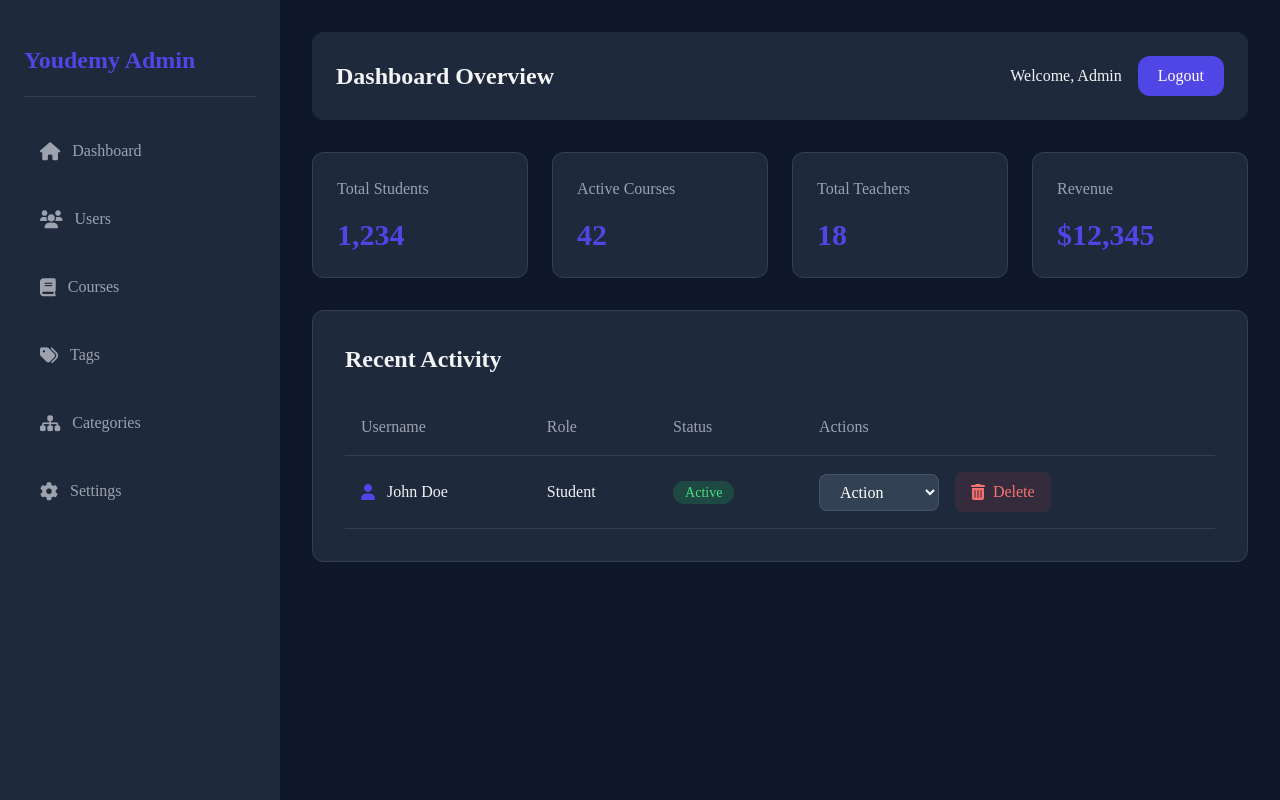
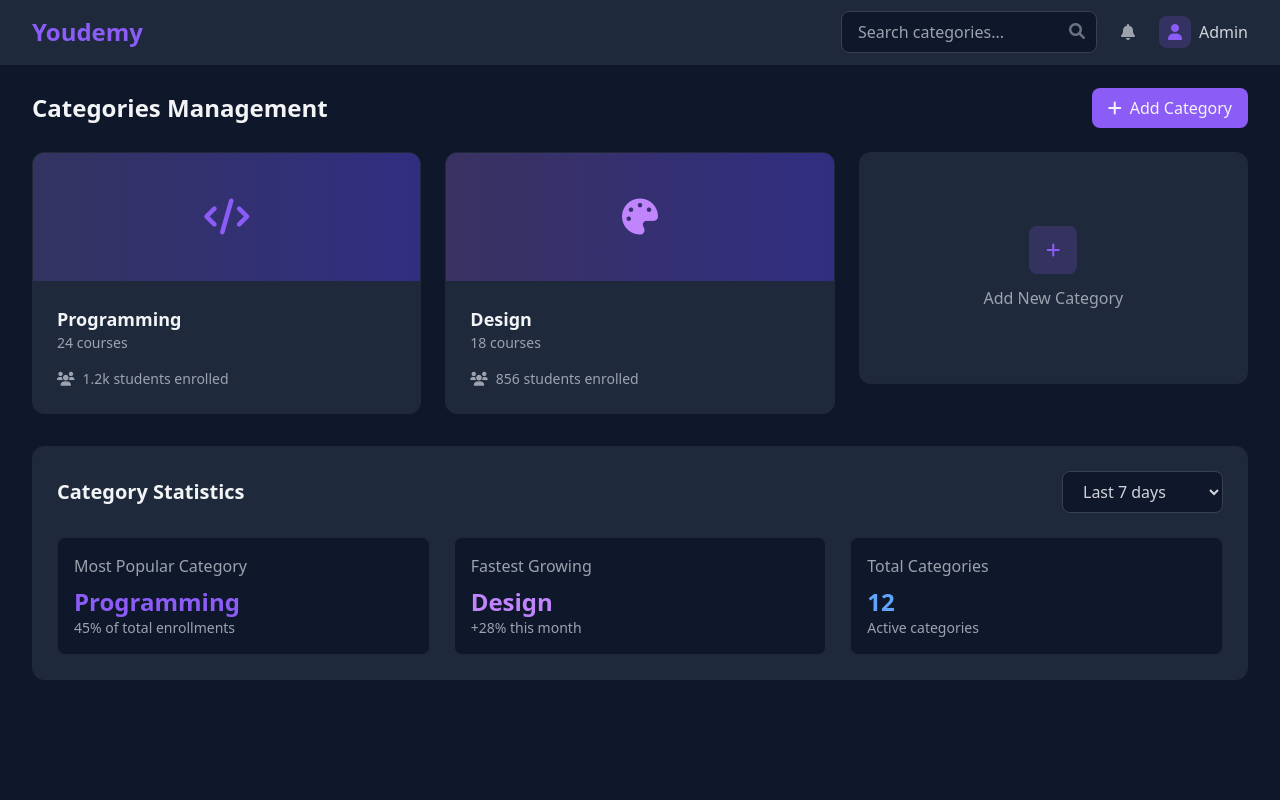
Before and after one commit to imanechadli-02/Youdemy, a PHP site: page /AdminPages/categories.php in a window 1280 px wide. Run offline with PHP 8.4, Linux system fonts and the light colour scheme; some libraries are stand-ins or nearby versions.

```diff
--- a/AdminPages/DashboardAdmin.php
+++ b/AdminPages/DashboardAdmin.php
@@ -74,7 +74,7 @@ session_start();
                 <h1 class="text-2xl font-bold">Dashboard Overview</h1>
                 <div class="flex items-center gap-4">
                     <span>Welcome, <?php echo htmlspecialchars($_SESSION['username'] ?? 'Admin'); ?></span>
-                    <a href="logout.php" class="px-5 py-2 bg-primary hover:bg-primary-dark text-white rounded-xl transition-all duration-300">Logout</a>
+                    <a href="../templates/logout.php" class="px-5 py-2 bg-primary hover:bg-primary-dark text-white rounded-xl transition-all duration-300">Logout</a>
                 </div>
             </div>
 
--- a/AdminPages/categories.php
+++ b/AdminPages/categories.php
@@ -11,7 +11,7 @@ session_start();
 <head>
     <meta charset="UTF-8">
     <meta name="viewport" content="width=device-width, initial-scale=1.0">
-    <title>Youdemy Admin Dashboard</title>
+    <title>Categories Management - Youdemy</title>
     <link rel="stylesheet" href="https://cdnjs.cloudflare.com/ajax/libs/font-awesome/6.0.0/css/all.min.css">
     <script src="https://cdn.tailwindcss.com"></script>
     <script>
@@ -19,129 +19,152 @@ session_start();
             theme: {
                 extend: {
                     colors: {
-                        primary: '#4f46e5',
-                        'primary-dark': '#4338ca',
-                        background: '#0f172a',
-                        'background-dark': '#1e1b4b',
-                        surface: '#1e293b',
-                        'surface-light': '#334155',
-                    },
+                        'dark': '#0f172a',
+                        'dark-light': '#1e293b',
+                        'primary': '#8b5cf6',
+                        'primary-dark': '#7c3aed',
+                        'surface': '#1e1b4b',
+                        'surface-dark': '#312e81'
+                    }
                 }
             }
         }
     </script>
 </head>
 
-<body class="bg-background text-gray-100 font-[Poppins]">
-    <div class="flex min-h-screen">
-        <!-- Sidebar -->
-        <div class="w-[280px] bg-surface p-6 transition-all duration-300">
-            <div class="py-5 border-b border-white/10 mb-6">
-                <h2 class="text-2xl font-bold text-primary">Youdemy Admin</h2>
+<body class="bg-dark text-gray-100">
+    <!-- Top Navigation -->
+    <nav class="bg-dark-light border-b border-gray-800 fixed w-full z-10">
+        <div class="max-w-7xl mx-auto px-4 sm:px-6 lg:px-8">
+            <div class="flex justify-between h-16">
+                <div class="flex items-center">
+                    <span class="text-2xl font-bold text-primary">Youdemy</span>
                 </div>
-            <div class="space-y-2">
-                <div onclick="location.href='DashboardAdmin.php'" class="flex items-center gap-3 p-4 rounded-xl cursor-pointer text-gray-400 hover:bg-surface-light hover:text-white hover:translate-x-1 transition-all duration-300">
-                    <i class="fas fa-home text-lg"></i>
-                    <span>Dashboard</span>
+                <div class="flex items-center gap-4">
+                    <div class="relative">
+                        <input type="text" placeholder="Search categories..."
+                               class="w-64 px-4 py-2 rounded-lg bg-dark border border-gray-700 focus:outline-none focus:border-primary text-gray-300">
+                        <i class="fas fa-search absolute right-3 top-3 text-gray-500"></i>
                     </div>
-                <div onclick="location.href='users.php'" class="flex items-center gap-3 p-4 rounded-xl cursor-pointer text-gray-400 hover:bg-surface-light hover:text-white hover:translate-x-1 transition-all duration-300">
-                    <i class="fas fa-users text-lg"></i>
-                    <span>Users</span>
+                    <button class="p-2 rounded-lg hover:bg-dark-light">
+                        <i class="fas fa-bell text-gray-400"></i>
+                    </button>
+                    <div class="flex items-center gap-2">
+                        <div class="w-8 h-8 rounded-lg bg-primary/20 flex items-center justify-center">
+                            <i class="fas fa-user text-primary"></i>
+                        </div>
+                        <span class="text-gray-300"><?php echo htmlspecialchars($_SESSION['username'] ?? 'Admin'); ?></span>
+                    </div>
+                </div>
+            </div>
+        </div>
+    </nav>
+
+    <!-- Main Content -->
+    <div class="pt-16 px-8">
+        <!-- Header -->
+        <div class="max-w-7xl mx-auto py-6">
+            <div class="flex justify-between items-center">
+                <h1 class="text-2xl font-bold text-gray-100">Categories Management</h1>
+                <button class="px-4 py-2 bg-primary hover:bg-primary-dark rounded-lg flex items-center gap-2 transition-all duration-300">
+                    <i class="fas fa-plus"></i>
+                    Add Category
+                </button>
+            </div>
         </div>
 
-                <div onclick="location.href='courses.php'" class="flex items-center gap-3 p-4 rounded-xl cursor-pointer text-gray-400 hover:bg-surface-light hover:text-white hover:translate-x-1 transition-all duration-300">
-                    <i class="fas fa-book text-lg"></i>
-                    <span>Courses</span>
+        <!-- Categories Grid -->
+        <div class="max-w-7xl mx-auto grid grid-cols-1 md:grid-cols-2 lg:grid-cols-3 gap-6 mb-8">
+            <!-- Category Card -->
+            <div class="bg-dark-light rounded-xl border border-gray-800 overflow-hidden group hover:border-primary/50 transition-all duration-300">
+                <div class="h-32 bg-gradient-to-r from-primary/20 to-surface-dark flex items-center justify-center">
+                    <i class="fas fa-code text-4xl text-primary"></i>
                 </div>
-                <div onclick="location.href='tags.php'" class="flex items-center gap-3 p-4 rounded-xl cursor-pointer text-gray-400 hover:bg-surface-light hover:text-white hover:translate-x-1 transition-all duration-300">
-                    <i class="fas fa-tags text-lg"></i>
-                    <span>Tags</span>
+                <div class="p-6">
+                    <div class="flex justify-between items-start mb-4">
+                        <div>
+                            <h3 class="text-lg font-semibold text-gray-100">Programming</h3>
+                            <p class="text-gray-400 text-sm">24 courses</p>
                         </div>
-                <div onclick="location.href='categories.php'" class="flex items-center gap-3 p-4 rounded-xl cursor-pointer text-gray-400 hover:bg-surface-light hover:text-white hover:translate-x-1 transition-all duration-300">
-                    <i class="fas fa-sitemap text-lg"></i>
-                    <span>Categories</span>
+                        <div class="flex items-center gap-2 opacity-0 group-hover:opacity-100 transition-all duration-300">
+                            <button class="p-2 hover:bg-dark rounded-lg text-blue-400">
+                                <i class="fas fa-edit"></i>
+                            </button>
+                            <button class="p-2 hover:bg-dark rounded-lg text-red-400">
+                                <i class="fas fa-trash-alt"></i>
+                            </button>
                         </div>
-                <div class="flex items-center gap-3 p-4 rounded-xl cursor-pointer text-gray-400 hover:bg-surface-light hover:text-white hover:translate-x-1 transition-all duration-300">
-                    <i class="fas fa-cog text-lg"></i>
-                    <span>Settings</span>
+                    </div>
+                    <div class="flex items-center gap-2 text-sm text-gray-400">
+                        <i class="fas fa-users"></i>
+                        <span>1.2k students enrolled</span>
                     </div>
                 </div>
             </div>
 
-        <!-- Main Content -->
-        <div class="flex-1 p-8">
-            <div class="flex justify-between items-center p-6 mb-8 bg-surface rounded-xl">
-                <h1 class="text-2xl font-bold">Dashboard Overview</h1>
-                <div class="flex items-center gap-4">
-                    <span>Welcome, <?php echo htmlspecialchars($_SESSION['username'] ?? 'Admin'); ?></span>
-                    <a href="logout.php" class="px-5 py-2 bg-primary hover:bg-primary-dark text-white rounded-xl transition-all duration-300">Logout</a>
+            <!-- Category Card -->
+            <div class="bg-dark-light rounded-xl border border-gray-800 overflow-hidden group hover:border-primary/50 transition-all duration-300">
+                <div class="h-32 bg-gradient-to-r from-purple-500/20 to-surface-dark flex items-center justify-center">
+                    <i class="fas fa-palette text-4xl text-purple-400"></i>
+                </div>
+                <div class="p-6">
+                    <div class="flex justify-between items-start mb-4">
+                        <div>
+                            <h3 class="text-lg font-semibold text-gray-100">Design</h3>
+                            <p class="text-gray-400 text-sm">18 courses</p>
+                        </div>
+                        <div class="flex items-center gap-2 opacity-0 group-hover:opacity-100 transition-all duration-300">
+                            <button class="p-2 hover:bg-dark rounded-lg text-blue-400">
+                                <i class="fas fa-edit"></i>
+                            </button>
+                            <button class="p-2 hover:bg-dark rounded-lg text-red-400">
+                                <i class="fas fa-trash-alt"></i>
+                            </button>
+                        </div>
+                    </div>
+                    <div class="flex items-center gap-2 text-sm text-gray-400">
+                        <i class="fas fa-users"></i>
+                        <span>856 students enrolled</span>
+                    </div>
                 </div>
             </div>
 
-            <!-- Statistics Cards -->
-            <div class="grid grid-cols-1 md:grid-cols-2 lg:grid-cols-4 gap-6 mb-8">
-                <div class="bg-surface p-6 rounded-xl border border-white/10 hover:-translate-y-1 transition-all duration-300">
-                    <h3 class="text-gray-400 mb-4">Total Students</h3>
-                    <p class="text-3xl font-bold text-primary">1,234</p>
+            <!-- Add Category Card -->
+            <div class="bg-dark-light rounded-xl border border-gray-800 border-dashed flex items-center justify-center h-[232px] cursor-pointer hover:border-primary/50 transition-all duration-300">
+                <div class="text-center">
+                    <div class="w-12 h-12 rounded-lg bg-primary/20 flex items-center justify-center mx-auto mb-3">
+                        <i class="fas fa-plus text-primary"></i>
                     </div>
-                <div class="bg-surface p-6 rounded-xl border border-white/10 hover:-translate-y-1 transition-all duration-300">
-                    <h3 class="text-gray-400 mb-4">Active Courses</h3>
-                    <p class="text-3xl font-bold text-primary">42</p>
+                    <p class="text-gray-400">Add New Category</p>
                 </div>
-                <div class="bg-surface p-6 rounded-xl border border-white/10 hover:-translate-y-1 transition-all duration-300">
-                    <h3 class="text-gray-400 mb-4">Total Teachers</h3>
-                    <p class="text-3xl font-bold text-primary">18</p>
-                </div>
-                <div class="bg-surface p-6 rounded-xl border border-white/10 hover:-translate-y-1 transition-all duration-300">
-                    <h3 class="text-gray-400 mb-4">Revenue</h3>
-                    <p class="text-3xl font-bold text-primary">$12,345</p>
             </div>
         </div>
 
-            <!-- Recent Activity -->
-            <div class="bg-surface p-8 rounded-xl border border-white/10">
-                <h2 class="text-2xl font-bold mb-6">Recent Activity</h2>
-                <div class="overflow-x-auto">
-                    <table class="w-full">
-                        <thead>
-                            <tr class="text-left border-b border-white/10">
-                                <th class="p-4 text-gray-400 font-medium">Username</th>
-                                <th class="p-4 text-gray-400 font-medium">Role</th>
-                                <th class="p-4 text-gray-400 font-medium">Status</th>
-                                <th class="p-4 text-gray-400 font-medium">Actions</th>
-                            </tr>
-                        </thead>
-                        <tbody>
-                            <tr class="border-b border-white/10">
-                                <td class="p-4">
-                                    <div class="flex items-center gap-3">
-                                        <i class="fas fa-user text-primary"></i>
-                                        <span>John Doe</span>
+        <!-- Category Stats -->
+        <div class="max-w-7xl mx-auto bg-dark-light rounded-xl border border-gray-800 p-6 mb-8">
+            <div class="flex justify-between items-center mb-6">
+                <h2 class="text-xl font-semibold">Category Statistics</h2>
+                <select class="bg-dark border border-gray-700 rounded-lg px-4 py-2 text-gray-300 focus:outline-none focus:border-primary">
+                    <option>Last 7 days</option>
+                    <option>Last 30 days</option>
+                    <option>Last 3 months</option>
+                </select>
             </div>
-                                </td>
-                                <td class="p-4">Student</td>
-                                <td class="p-4">
-                                    <span class="px-3 py-1 text-sm bg-green-500/20 text-green-400 rounded-full">
-                                        Active
-                                    </span>
-                                </td>
-                                <td class="p-4">
-                                    <div class="flex items-center gap-4">
-                                        <select class="w-[120px] bg-surface-light text-white px-4 py-2 rounded-lg border border-white/10 focus:outline-none focus:border-primary">
-                                            <option value="" disabled selected>Action</option>
-                                            <option value="activate">Activate</option>
-                                            <option value="deactivate">Deactivate</option>
-                                            <option value="suspend">Suspend</option>
-                                        </select>
-                                        <button class="flex items-center gap-2 px-4 py-2 bg-red-500/10 text-red-400 rounded-lg hover:bg-red-500/20 transition-all duration-300">
-                                            <i class="fas fa-trash-alt"></i>
-                                            Delete
-                                        </button>
+            <div class="grid grid-cols-1 md:grid-cols-3 gap-6">
+                <div class="p-4 bg-dark rounded-lg border border-gray-800">
+                    <h3 class="text-gray-400 mb-2">Most Popular Category</h3>
+                    <p class="text-2xl font-bold text-primary">Programming</p>
+                    <p class="text-gray-400 text-sm">45% of total enrollments</p>
                 </div>
-                                </td>
-                            </tr>
-                        </tbody>
-                    </table>
+                <div class="p-4 bg-dark rounded-lg border border-gray-800">
+                    <h3 class="text-gray-400 mb-2">Fastest Growing</h3>
+                    <p class="text-2xl font-bold text-purple-400">Design</p>
+                    <p class="text-gray-400 text-sm">+28% this month</p>
+                </div>
+                <div class="p-4 bg-dark rounded-lg border border-gray-800">
+                    <h3 class="text-gray-400 mb-2">Total Categories</h3>
+                    <p class="text-2xl font-bold text-blue-400">12</p>
+                    <p class="text-gray-400 text-sm">Active categories</p>
                 </div>
             </div>
         </div>
--- a/AdminPages/users.php
+++ b/AdminPages/users.php
@@ -22,7 +22,7 @@ if (isset($_POST['delete'])) {
     if (isset($_POST['userId'])) {
         $userId = $_POST['userId'];
         $user->supprimerUser($userId);
-        echo "Utilisateur supprimé avec succès";
+        // echo "Utilisateur supprimé avec succès";
     }
 }
 
@@ -97,7 +97,7 @@ if (isset($_POST['delete'])) {
                 <h1 class="text-2xl font-bold">Dashboard Overview</h1>
                 <div class="flex items-center gap-4">
                     <span>Welcome, <?php echo htmlspecialchars($_SESSION['username'] ?? 'Admin'); ?></span>
-                    <a href="logout.php" class="px-5 py-2 bg-primary hover:bg-primary-dark text-white rounded-xl transition-all duration-300">Logout</a>
+                    <a href="../templates/signIn.php" class="px-5 py-2 bg-primary hover:bg-primary-dark text-white rounded-xl transition-all duration-300">Logout</a>
                 </div>
             </div>
 
--- a/classes/AdminClass.php
+++ b/classes/AdminClass.php
@@ -130,7 +130,7 @@ class Admin
 
 
         if($stmt->execute()){
-            echo 'utilisateur supprimer avec succes';
+            // die ('utilisateur supprimer avec succes');
         }else{
             echo "erreur". $stmt->error;
         }
--- a/classes/UserClass.php
+++ b/classes/UserClass.php
@@ -145,7 +145,9 @@ class User
         }
     }
 
-
+    function isAuthorized($requiredRole) {
+        return isset($_SESSION['role']) && $_SESSION['role'] === $requiredRole;
+    }
 
     public function signIn()
     {
--- a/config/db.sql
+++ b/config/db.sql
@@ -19,6 +19,7 @@ CREATE Table Admin(
     password VARCHAR(100) NOT NULL
 );
 
+DROP table enseignants;
 CREATE Table Enseignants(
     enseignant_id INT AUTO_INCREMENT PRIMARY KEY,
     username VARCHAR(100) NOT NULL,
```
Also changed, not shown: templates/logout.php (added, +7 -0 lines). Lines whose indentation alone changed are shown as unchanged.
